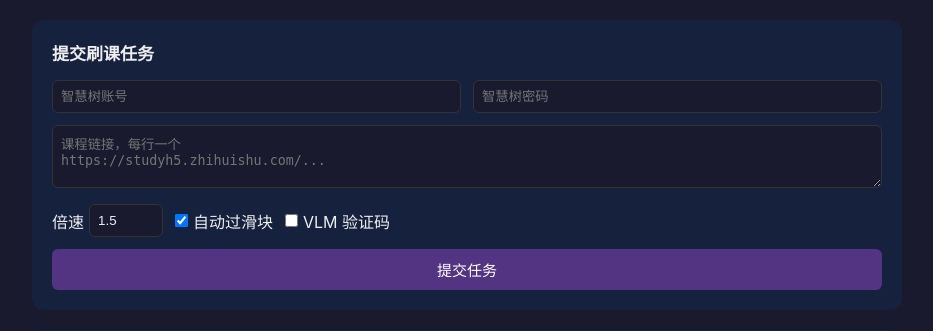
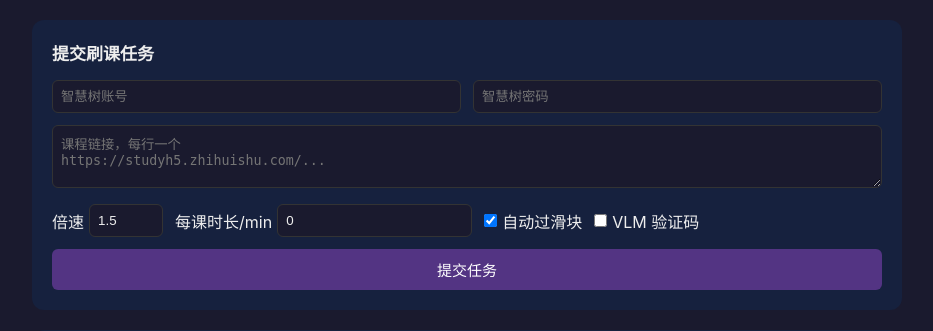
Before and after one commit to baixiaolong233/Nlauto, a Flask app: page /dashboard in a window 1280 px wide. Shown: the part 66-397 px from the top of the page, without its empty margins (173-1106 px from the left). Run offline with Flask 3, Linux system fonts and the light colour scheme; the visitor is signed in with stand-in values (Sample User, id 1); data comes from the database, SQL or seed files in the repository; data that the repository does not hold is empty; some libraries are stand-ins or nearby versions.

Commit message:
add limit_max_time option to web UI

```diff
--- a/web/app.py
+++ b/web/app.py
@@ -219,6 +219,7 @@
         'zhs_password': zhs_password,
         'course_urls': course_urls,
         'speed': float(data.get('speed', 1.5)),
+        'limit_max_time': int(data.get('limit_max_time', 0)),
         'enable_auto_captcha': int(data.get('enable_auto_captcha', True)),
         'enable_vlm': int(data.get('enable_vlm', False)),
         'vlm_api_key': data.get('vlm_api_key', ''),
--- a/web/static/app.js
+++ b/web/static/app.js
@@ -14,6 +14,7 @@
     zhs_password.value = d.zhs_password || '';
     course_urls.value = (d.course_urls || []).join('\n');
     speed.value = d.speed || 1.5;
+    limit_max_time.value = d.limit_max_time ?? 0;
     enable_auto_captcha.checked = !!d.enable_auto_captcha;
     enable_vlm.checked = !!d.enable_vlm;
     document.querySelector('.vlm-row').classList.toggle('hidden', !d.enable_vlm);
@@ -50,6 +51,7 @@
         zhs_password: zhs_password.value,
         course_urls: course_urls.value,
         speed: parseFloat(speed.value),
+        limit_max_time: parseInt(limit_max_time.value) || 0,
         enable_auto_captcha: enable_auto_captcha.checked,
         enable_vlm: enable_vlm.checked,
         vlm_api_key: vlm_api_key.value,
--- a/web/task_queue.py
+++ b/web/task_queue.py
@@ -168,7 +168,7 @@
             'vlmEnableThinking = False',
             '',
             '[course-option]',
-            'limitMaxTime = 0',
+            f'limitMaxTime = {int(config_data.get("limit_max_time", 0))}',
             f'limitSpeed = {config_data.get("speed", 1.5)}',
             'soundOff = True',
             '',
--- a/web/templates/dashboard.html
+++ b/web/templates/dashboard.html
@@ -20,6 +20,7 @@
             <textarea id="course_urls" placeholder="课程链接，每行一个&#10;https://studyh5.zhihuishu.com/..." rows="3" required></textarea>
             <div class="form-row">
                 <label>倍速 <input type="number" id="speed" value="1.5" min="0.5" max="1.8" step="0.1"></label>
+                <label>每课时长/min <input type="number" id="limit_max_time" value="0" min="0" step="1" title="0=不限制"></label>
                 <label><input type="checkbox" id="enable_auto_captcha" checked> 自动过滑块</label>
                 <label><input type="checkbox" id="enable_vlm" onchange="document.querySelector('.vlm-row').classList.toggle('hidden',!this.checked)"> VLM 验证码</label>
             </div>
```
